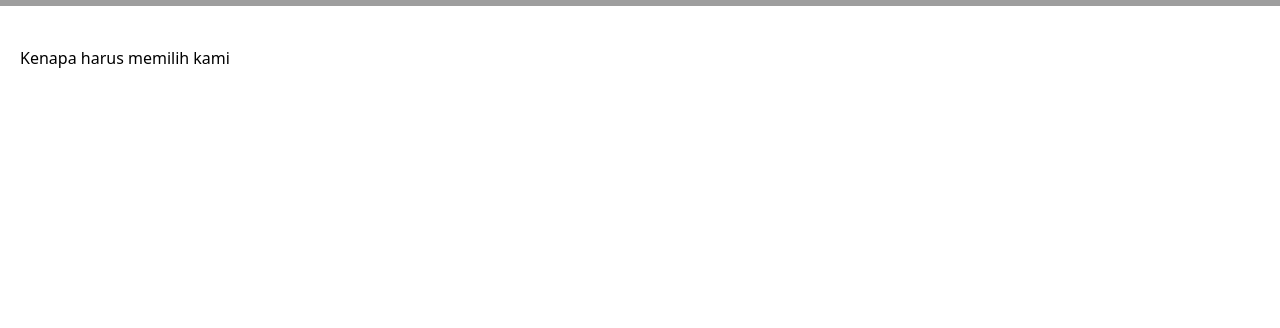
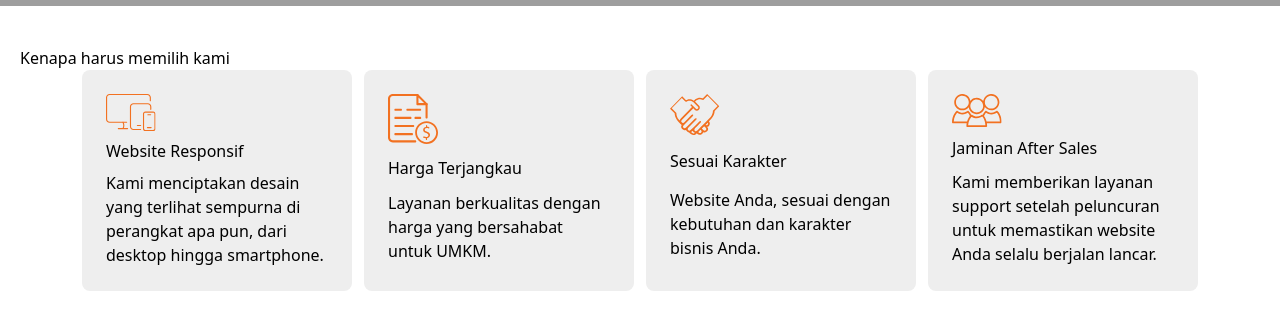
Before and after one commit to riddsep/angkasa-digital, a React (Vite) app: page / in a window 1280 px wide. Shown: the part 794-1122 px from the top of the page. Before the commit the page ends 904 px from the top, so only its background shows below. Built offline with nearby package versions, Linux system fonts and the light colour scheme; grey boxes are pictures that could not be loaded.

Commit message:
feat: feature section

```diff
--- a/src/components/CardList.jsx
+++ b/src/components/CardList.jsx
@@ -1,7 +1,47 @@
+const features = [
+  {
+    id: 1,
+    title: "Website Responsif",
+    desc: "Kami menciptakan desain yang terlihat sempurna di perangkat apa pun, dari desktop hingga smartphone.",
+
+    icon: "/Responsif.svg",
+  },
+  {
+    id: 2,
+    title: "Harga Terjangkau",
+    desc: "Layanan berkualitas dengan harga yang bersahabat untuk UMKM.",
+    icon: "/Price.svg",
+  },
+  {
+    id: 3,
+    title: "Sesuai Karakter",
+    desc: "Website Anda, sesuai dengan kebutuhan dan karakter bisnis Anda.",
+    icon: "/Hand.svg",
+  },
+  {
+    id: 4,
+    title: "Jaminan After Sales",
+    desc: "Kami memberikan layanan support setelah peluncuran untuk memastikan website Anda selalu berjalan lancar.",
+    icon: "/Support.svg",
+  },
+];
+
 const CardList = () => {
   return (
     <section className="px-5 py-10 font-medium">
       <h1>Kenapa harus memilih kami</h1>
+      <div className="grid grid-cols-1 gap-3 sm:grid-cols-2 lg:grid-cols-4 lg:w-[90%] mx-auto">
+        {features.map((feature) => (
+          <div
+            key={feature.id}
+            className="p-6 bg-[#eeeeee] rounded-lg grid grid-cols-1 gap-2"
+          >
+            <img src={feature.icon} width={50} />
+            <h3>{feature.title}</h3>
+            <p>{feature.desc}</p>
+          </div>
+        ))}
+      </div>
     </section>
   );
 };
```
